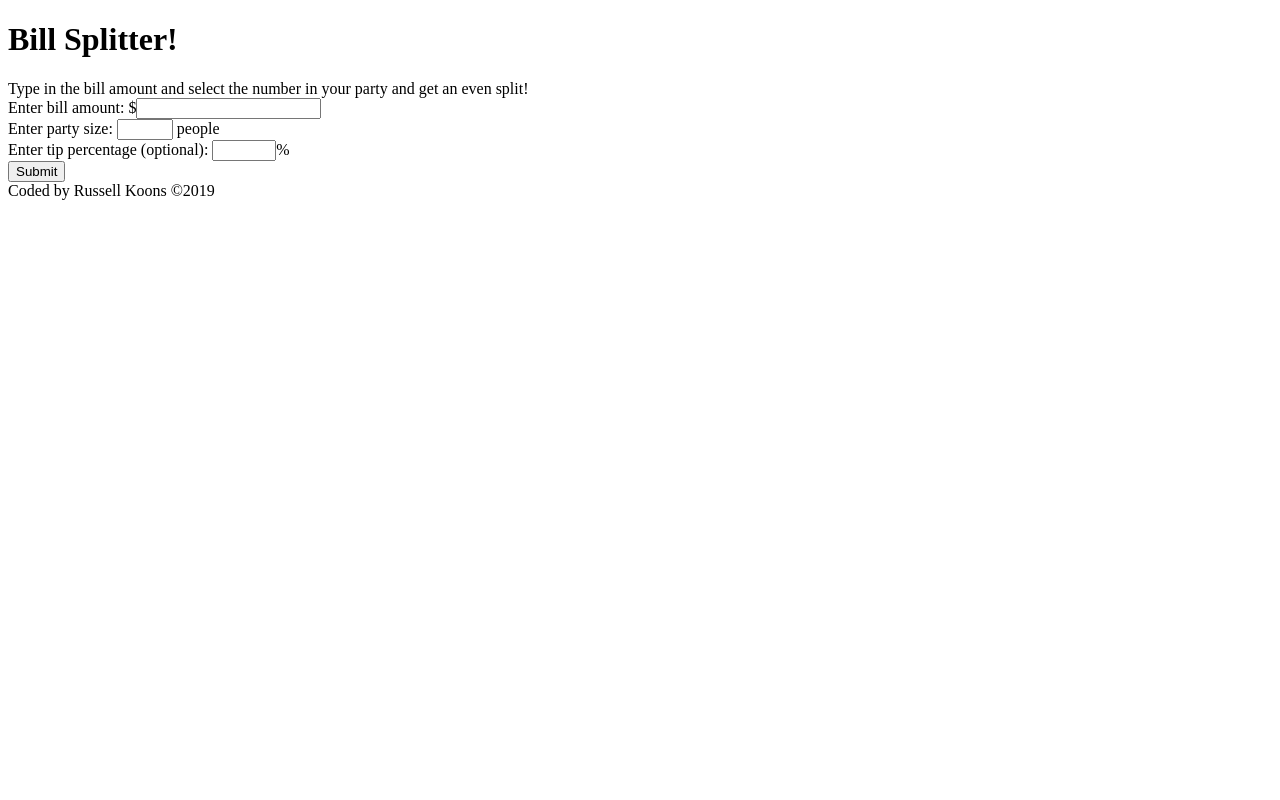
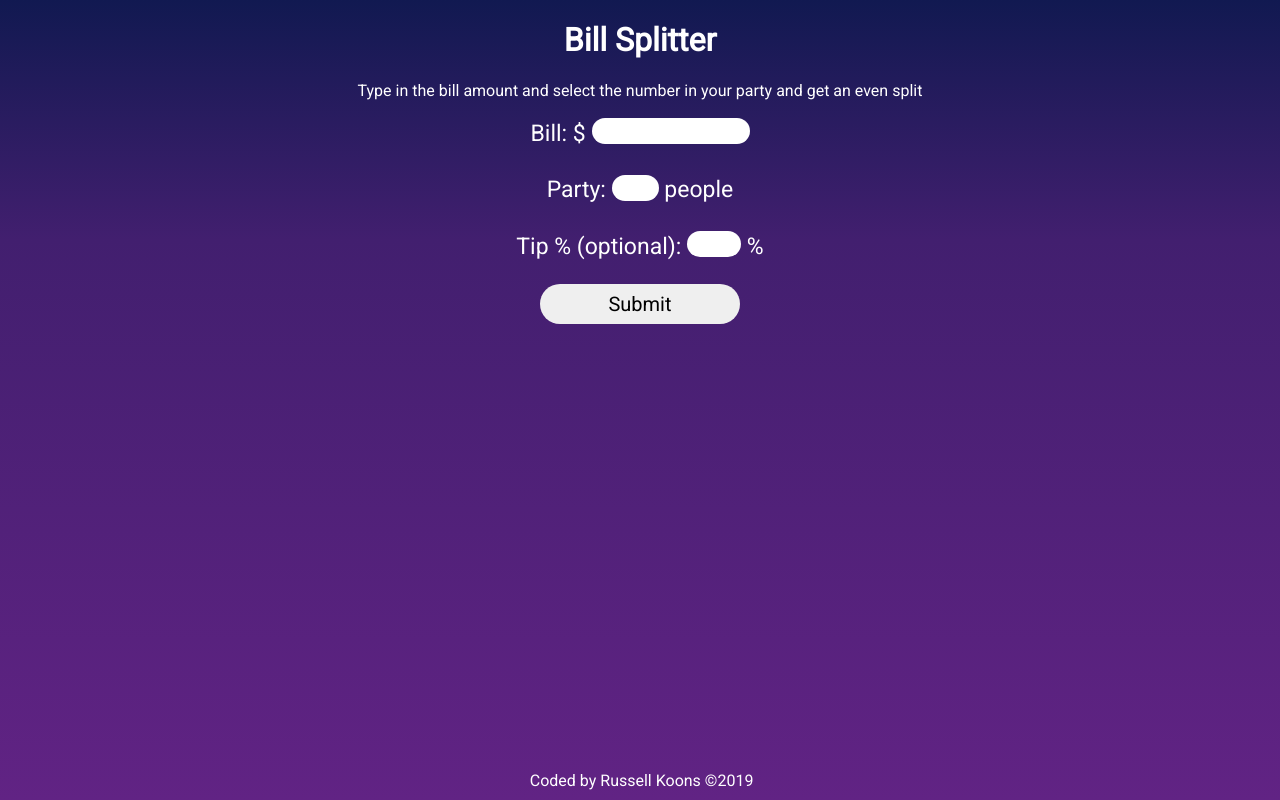
Before and after one commit to russellkoons/billsplitter, a plain HTML site: page index.html in a window 1280 px wide. Drawn offline with nearby package versions, Linux system fonts and the light colour scheme.

Commit message:
began styling

```diff
--- a/index.css
+++ b/index.css
@@ -0,0 +1,40 @@
+html {
+  text-align: center;
+  font-family: 'Roboto', sans-serif;
+  background: linear-gradient(to bottom, #111951 0%, #421F6F 30%, #612384 100%) no-repeat center center fixed;
+  -webkit-background-size: cover;
+  -moz-background-size: cover;
+  -o-background-size: cover;
+  background-size: cover;
+  color: white;
+}
+
+header {
+  margin-bottom: 20px;
+}
+
+form {
+  font-size: 23px;
+}
+
+footer {
+  position: absolute;
+  bottom: 10px;
+  width: 99%;
+}
+
+input {
+  position: relative;
+  bottom: 5px;
+  height: 20px;
+  border-radius: 25px;
+  border-width: 0px;
+  padding: 3px;
+  font-family: 'Roboto', sans-serif;
+}
+
+#submit {
+  height: 40px;
+  width: 200px;
+  font-size: 20px;
+}
--- a/index.html
+++ b/index.html
@@ -4,13 +4,14 @@
   <meta charset="UTF-8">
   <meta name="viewport" content="width=device-width, initial-scale=1.0">
   <meta http-equiv="X-UA-Compatible" content="ie=edge">
-  <title>Bill Splitter!</title>
+  <title>Bill Splitter</title>
+  <link href="https://fonts.googleapis.com/css?family=Roboto&display=swap" rel="stylesheet">
   <link rel="stylesheet" type="text/css" media="screen" href="index.css">
 </head>
 <body>
   <header>
-    <h1>Bill Splitter!</h1>
-    <span>Type in the bill amount and select the number in your party and get an even split!</span>
+    <h1>Bill Splitter</h1>
+    <span>Type in the bill amount and select the number in your party and get an even split</span>
   </header>
   <main>
     <div id="result">
@@ -18,13 +19,13 @@
     </div>
     <div id="form">
       <form onsubmit="calculate(event)">
-        Enter bill amount:
-        $<input type="text" name="bill" id="bill" required><br>
-        Enter party size:
-        <input type="number" name="party" id="party" min="2" max="30" required> people<br>
-        Enter tip percentage (optional):
-        <input type="number" name="tip" id="tip" min="0" max="100">%<br>
-        <input type="submit">
+        <label>Bill: $</label>
+        <input type="text" name="bill" id="bill" required><br><br>
+        <label>Party: </label>
+        <input type="number" name="party" id="party" min="2" max="30" required> people<br><br>
+        <label>Tip % (optional): </label>
+        <input type="number" name="tip" id="tip" min="0" max="100"> %<br><br>
+        <input id="submit" type="submit">
       </form>
     </div>
   </main>
--- a/index.js
+++ b/index.js
@@ -19,7 +19,7 @@ function calculate(e) {
   if (splitTip === 0) {
     $('#result').empty().append(
       `<p>Your split bill for ${party} people is...</p>
-      <p>$${splitBill.toFixed(2)}</p>`
+      <p id="splitbill">$${splitBill.toFixed(2)}</p>`
     );
   } else {
     $('#result').empty().append(
```
